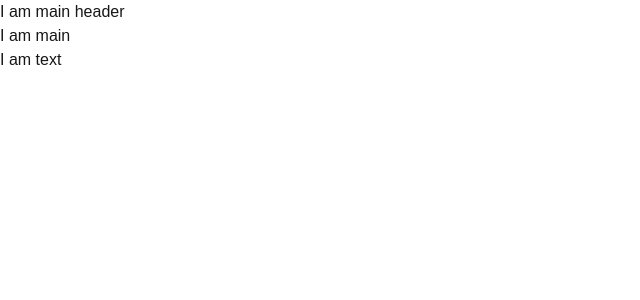
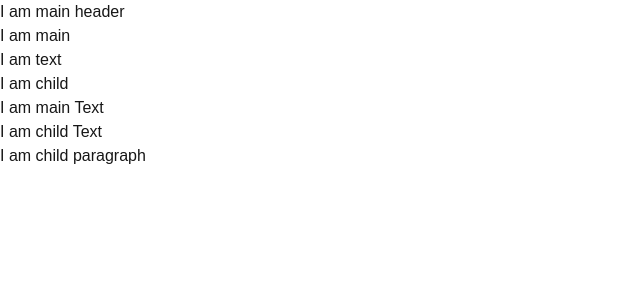
Before and after one commit to adilfarooq-iways/rebase-test, a Next.js app: page / in a window 1280 px wide. Shown: the top 300 px of the page, without its empty margins (0-640 px from the left). Built offline with nearby package versions, Linux system fonts and the light colour scheme.

Commit message:
this is a final commit with some modifications single commit.
added child text

modified child paragraph

used child text component on child page

```diff
--- a/app/components/Text.js
+++ b/app/components/Text.js
@@ -4,6 +4,8 @@ function Text() {
   return (
     <div>
       <h1>I am main Text</h1>
+      <h1>I am child Text</h1>
+      <p>I am child paragraph</p>
     </div>
   );
 }
--- a/app/page.js
+++ b/app/page.js
@@ -1,9 +1,14 @@
+import Image from "next/image";
+import Text from "@/app/components/Text";
+
 export default function Home() {
   return (
     <div>
       <h1>I am main header</h1>
       <h1>I am main</h1>
       <h1>I am text</h1>
+      <h1>I am child</h1>
+      <Text />
     </div>
   );
 }
```
